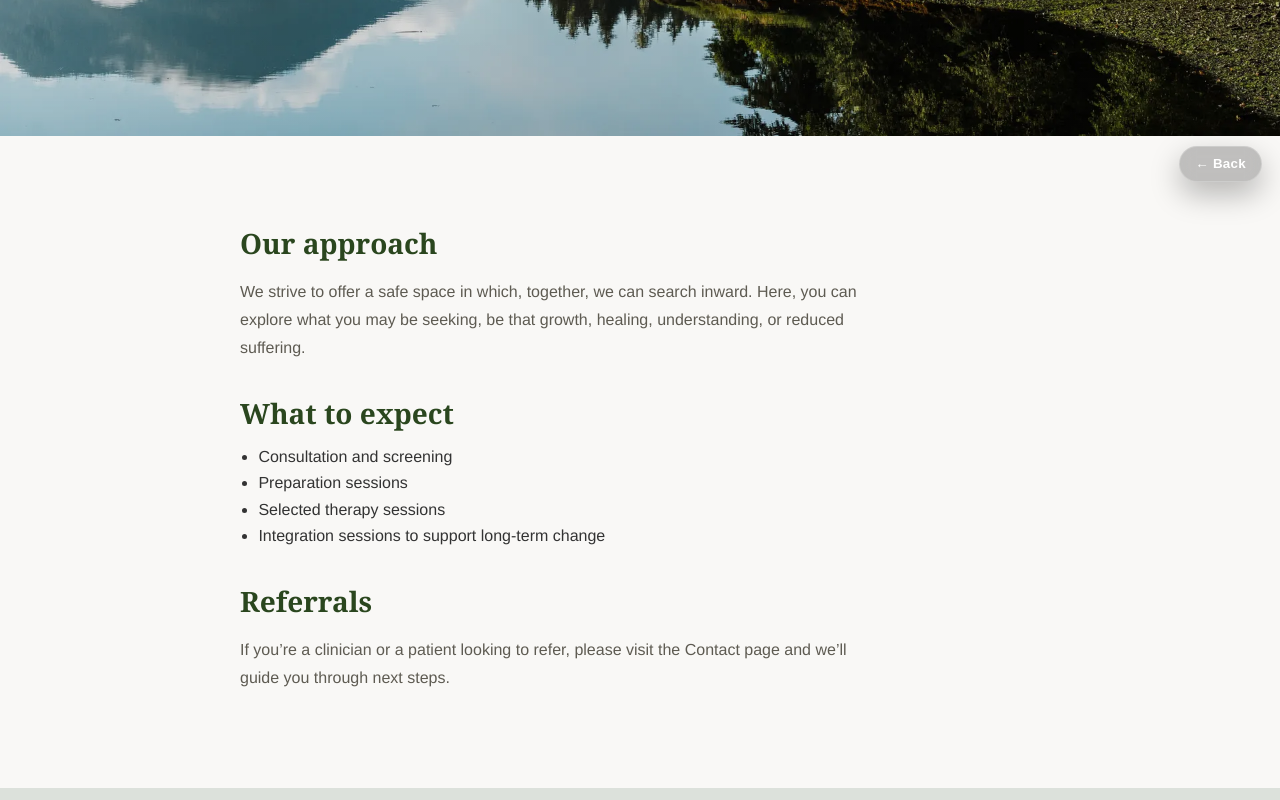
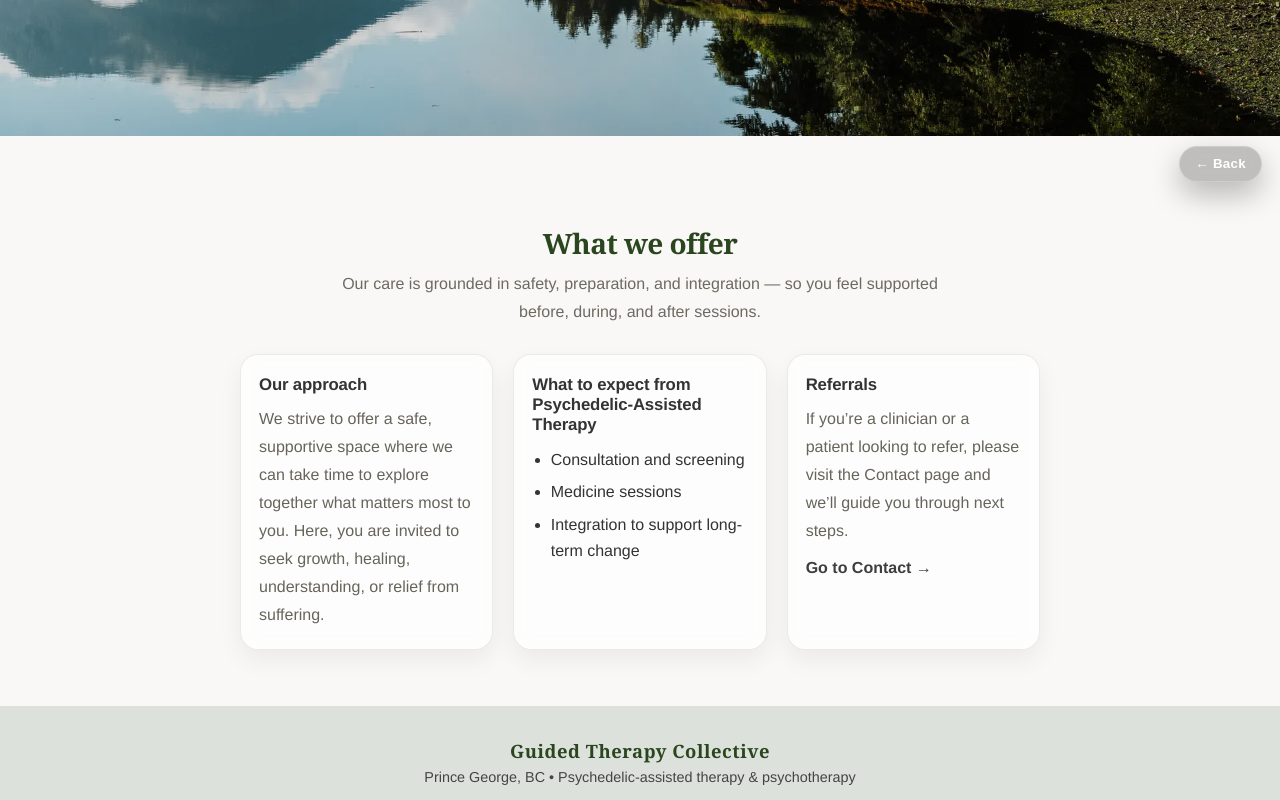
Before and after one commit to RachelKennedy09/guided-collective-therapy-2026, a React (Vite) app: page /about in a window 1280 px wide. Shown: the part 600-1400 px from the top of the page. Built offline with nearby package versions, Linux system fonts and the light colour scheme.

Commit message:
Refactor content and layout across multiple pages for improved clarity and user experience

```diff
--- a/src/components/AppLayout.jsx
+++ b/src/components/AppLayout.jsx
@@ -52,7 +52,7 @@ export default function AppLayout() {
             </li>
             <li>
               <NavLink to="/treatments" onClick={closeMenu}>
-                Treatments
+                Services
               </NavLink>
             </li>
             <li>
--- a/src/pages/About.jsx
+++ b/src/pages/About.jsx
@@ -15,10 +15,8 @@ export default function About() {
 
             <p className="page-hero__blurb">
               We created this clinic with the hope to increase the availability
-              of psychedelic treatment to people living in Northern BC.
-            </p>
-            <p>
-              All aspects of the space — the clinic, team, website, photos and
+              of psychedelic treatment to people living in Northern BC. All
+              aspects of the space — the clinic, team, website, photos and
               artwork — have been created or curated by people living here in
               the North.
             </p>
@@ -29,27 +27,49 @@ export default function About() {
       {/* CONTENT BELOW HERO */}
       <section className="about-content">
         <div className="about-content__inner">
-          <h2>Our approach</h2>
-          <p>
-            We strive to offer a safe space in which, together, we can search
-            inward. Here, you can explore what you may be seeking, be that
-            growth, healing, understanding, or reduced suffering.
-          </p>
+          {/* Little intro block to “fill” the space and guide the eye */}
+          <header className="about-intro">
+            <h2 className="about-intro__title">What we offer</h2>
+            <p className="about-intro__text">
+              Our care is grounded in safety, preparation, and integration — so
+              you feel supported before, during, and after sessions.
+            </p>
+          </header>
 
-          {/* Optional — keep, edit, or delete */}
-          <h2>What to expect</h2>
-          <ul>
-            <li>Consultation and screening</li>
-            <li>Preparation sessions</li>
-            <li>Selected therapy sessions</li>
-            <li>Integration sessions to support long-term change</li>
-          </ul>
+          {/* Cards */}
+          <div className="about-grid">
+            <article className="about-card">
+              <h3 className="about-card__title">Our approach</h3>
+              <p className="about-card__text">
+                We strive to offer a safe, supportive space where we can take
+                time to explore together what matters most to you. Here, you are
+                invited to seek growth, healing, understanding, or relief from
+                suffering.
+              </p>
+            </article>
 
-          <h2>Referrals</h2>
-          <p>
-            If you’re a clinician or a patient looking to refer, please visit
-            the Contact page and we’ll guide you through next steps.
-          </p>
+            <article className="about-card">
+              <h3 className="about-card__title">What to expect from Psychedelic-Assisted Therapy</h3>
+              <ul className="about-list">
+                <li>Consultation and screening</li>
+                <li>Medicine sessions</li>
+                <li>Integration to support long-term change</li>
+              </ul>
+            </article>
+
+            <article className="about-card">
+              <h3 className="about-card__title">Referrals</h3>
+              <p className="about-card__text">
+                If you’re a clinician or a patient looking to refer, please
+                visit the Contact page and we’ll guide you through next steps.
+              </p>
+
+              {/* Optional: small “button” link style */}
+              <a className="about-card__link" href="/contact">
+                Go to Contact →
+              </a>
+            </article>
+          </div>
         </div>
       </section>
     </main>
--- a/src/pages/Team.jsx
+++ b/src/pages/Team.jsx
@@ -113,9 +113,9 @@ export default function Team() {
             <p>Welcome to a space that supports community and connection.</p>
             <p>
               I’m a registered nurse who began my career on Vancouver’s Downtown
-              Eastside, working in addictions and mental health. Four years ago,
-              I moved to Prince George to be closer to nature and community. For
-              the past two years I’ve specialized as a Ketamine-Assisted
+              Eastside, working in addictions and mental health.
+              I now live and work in Prince George, where nature feels close at hand and there is a strong sense of community.
+             For the past three years I’ve specialized as a Ketamine-Assisted
               Therapist, with additional training in psilocybin and MDMA therapy
               through Therapsil. I am currently working toward my Masters in
               Counselling at UNBC.
--- a/src/style.css
+++ b/src/style.css
@@ -1461,3 +1461,277 @@ a {
   overflow: hidden;
   background: var(--bg-image) center/cover no-repeat;
 }
+
+
+/* ABOUT layout helpers */
+.about-content {
+  padding: 56px 16px;
+}
+
+.about-content__inner {
+  max-width: 1100px;
+  margin: 0 auto;
+}
+
+/* Intro block to reduce “blankness” */
+.about-intro {
+  text-align: center;
+  margin-bottom: 28px;
+}
+
+.about-intro__title {
+  margin: 0 0 10px;
+  font-size: clamp(1.4rem, 2.4vw, 2rem);
+  letter-spacing: -0.02em;
+}
+
+.about-intro__text {
+  margin: 0 auto;
+  max-width: 70ch;
+  line-height: 1.6;
+  opacity: 0.9;
+}
+
+/* Card grid */
+.about-grid {
+  display: grid;
+  gap: 18px;
+  grid-template-columns: 1fr;
+  margin-top: 22px;
+}
+
+@media (min-width: 768px) {
+  .about-grid {
+    grid-template-columns: repeat(3, 1fr);
+    gap: 20px;
+  }
+}
+
+/* Cards */
+.about-card {
+  border-radius: 18px;
+  padding: 20px 18px;
+  background: rgba(255, 255, 255, 0.75);
+  border: 1px solid rgba(0, 0, 0, 0.08);
+  box-shadow: 0 10px 25px rgba(0, 0, 0, 0.06);
+  backdrop-filter: blur(8px);
+}
+
+.about-card__title {
+  margin: 0 0 10px;
+  font-size: 1.05rem;
+  letter-spacing: -0.01em;
+}
+
+.about-card__text {
+  margin: 0;
+  line-height: 1.65;
+  opacity: 0.95;
+}
+
+/* List styling inside a card */
+.about-list {
+  margin: 0;
+  padding-left: 18px;
+  line-height: 1.7;
+}
+
+.about-list li {
+  margin: 6px 0;
+}
+
+/* Optional “link button” look */
+.about-card__link {
+  display: inline-block;
+  margin-top: 14px;
+  text-decoration: none;
+  font-weight: 600;
+  opacity: 0.95;
+}
+
+.about-card__link:hover {
+  text-decoration: underline;
+}
+
+
+/* HERO background: taller, more visible image */
+.treatments-hero {
+  position: relative;
+  background-image: var(--bg-image);
+  background-size: cover;
+  background-position: center;
+  min-height: 72vh; /* more photo visible */
+  padding: 42px 16px 56px;
+}
+
+/* If you have an overlay layer already, lighten it.
+   If you don’t, this pseudo-element creates one. */
+.treatments-hero::before {
+  content: "";
+  position: absolute;
+  inset: 0;
+  background: rgba(0, 0, 0, 0.25); /* lighter so photo shows */
+}
+
+.treatments-hero__inner {
+  position: relative; /* above overlay */
+  max-width: 1100px;
+  margin: 0 auto;
+}
+
+/* NEW smaller intro card */
+.treatments-intro {
+  max-width: 820px;
+  margin: 52px auto 18px;
+  padding: 18px 18px;
+  border-radius: 18px;
+  background: rgba(255, 255, 255, 0.78);
+  border: 1px solid rgba(0, 0, 0, 0.08);
+  backdrop-filter: blur(8px);
+  box-shadow: 0 10px 25px rgba(0, 0, 0, 0.08);
+  text-align: center;
+}
+
+.treatments-intro__title {
+  margin: 0 0 8px;
+  letter-spacing: -0.02em;
+  font-size: clamp(1.6rem, 3vw, 2.2rem);
+}
+
+.treatments-intro__blurb {
+  margin: 0 auto;
+  max-width: 70ch;
+  line-height: 1.6;
+  opacity: 0.95;
+}
+
+/* 4-tile grid (balanced) */
+.treatments-grid {
+  display: grid;
+  gap: 14px;
+  grid-template-columns: 1fr;
+  margin-top: 16px;
+}
+
+@media (min-width: 720px) {
+  .treatments-grid {
+    grid-template-columns: repeat(2, 1fr); /* 2x2 */
+    gap: 16px;
+  }
+}
+
+/* Tiles: slightly transparent so photo still reads */
+.treatment-tile {
+  border-radius: 18px;
+  padding: 18px 18px;
+  background: rgba(255, 255, 255, 0.72);
+  border: 1px solid rgba(0, 0, 0, 0.08);
+  backdrop-filter: blur(8px);
+  box-shadow: 0 10px 25px rgba(0, 0, 0, 0.08);
+}
+
+.treatment-tile h2 {
+  margin: 0 0 8px;
+  font-size: 1.05rem;
+  letter-spacing: -0.01em;
+}
+
+.treatment-tile p {
+  margin: 0;
+  line-height: 1.6;
+  opacity: 0.95;
+}
+
+.treatment-tile__actions {
+  margin-top: 14px;
+}
+
+
+/* TEAM: make the hero vibe carry into bios (soft purple tint + outline) */
+
+.team-section-block {
+  /* keep your spacing if you already have it */
+  padding: 56px 16px;
+}
+
+.team-section-inner {
+  max-width: 1000px;
+  margin: 0 auto;
+
+  /* NEW card styling */
+  border-radius: 20px;
+  padding: 28px 22px;
+
+  /* subtle purple wash so it matches the hero */
+  background: rgba(120, 85, 155, 0.10);
+
+  /* outline */
+  border: 1px solid rgba(120, 85, 155, 0.25);
+
+  /* gentle depth */
+  box-shadow: 0 12px 30px rgba(0, 0, 0, 0.08);
+
+  /* optional: makes it feel “glassy” like the hero overlay */
+  backdrop-filter: blur(8px);
+}
+
+/* slight “hover lift” (optional but looks premium) */
+.team-section-inner:hover {
+  transform: translateY(-2px);
+  transition: transform 200ms ease, box-shadow 200ms ease;
+  box-shadow: 0 16px 38px rgba(0, 0, 0, 0.10);
+}
+
+/* Header row spacing */
+.team-section-header {
+  display: flex;
+  gap: 16px;
+  align-items: center;
+  margin-bottom: 14px;
+}
+
+/* Avatar ring that matches the purple tint */
+.team-section-avatar {
+  width: 92px;          /* adjust if yours is different */
+  height: 92px;
+  border-radius: 18px;  /* soft squared corners fits your style */
+  object-fit: cover;
+
+  border: 2px solid rgba(120, 85, 155, 0.35);
+  box-shadow: 0 10px 22px rgba(0, 0, 0, 0.10);
+}
+
+/* Typography tweaks inside the cards */
+.team-section-inner h2 {
+  margin: 0;
+  letter-spacing: -0.01em;
+}
+
+.team-role {
+  margin: 4px 0 0;
+  opacity: 0.85;
+}
+
+/* Bio paragraphs spacing so it feels “full” and clean */
+.team-section-inner p {
+  line-height: 1.75;
+  margin: 10px 0;
+  opacity: 0.95;
+}
+
+/* Mobile: stack header nicely */
+@media (max-width: 520px) {
+  .team-section-header {
+    align-items: flex-start;
+  }
+
+  .team-section-avatar {
+    width: 78px;
+    height: 78px;
+    border-radius: 16px;
+  }
+
+  .team-section-inner {
+    padding: 22px 16px;
+  }
+}
```
Also changed, not shown: src/pages/Referrals.jsx (+3 -19 lines), src/pages/Treatments.jsx (+54 -53 lines).
